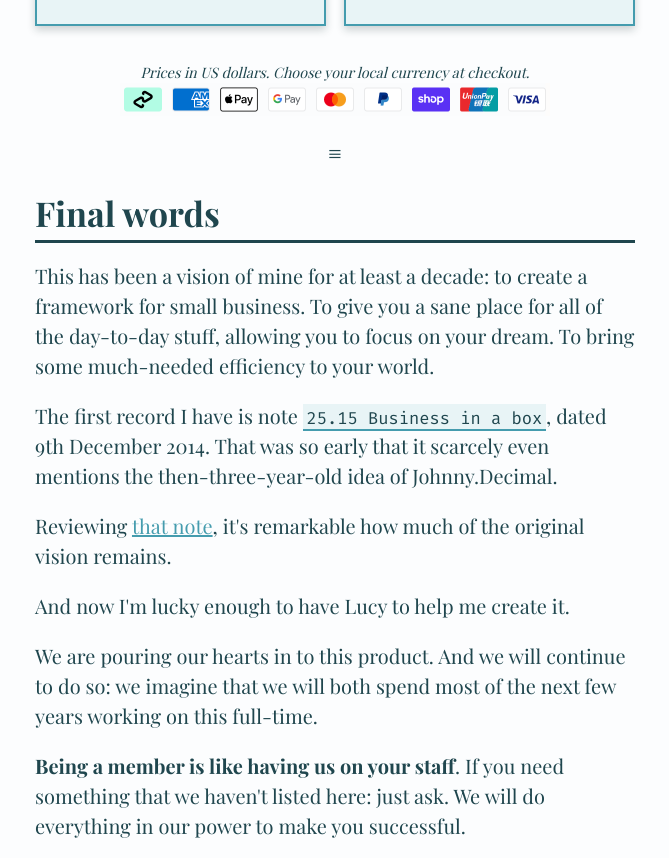
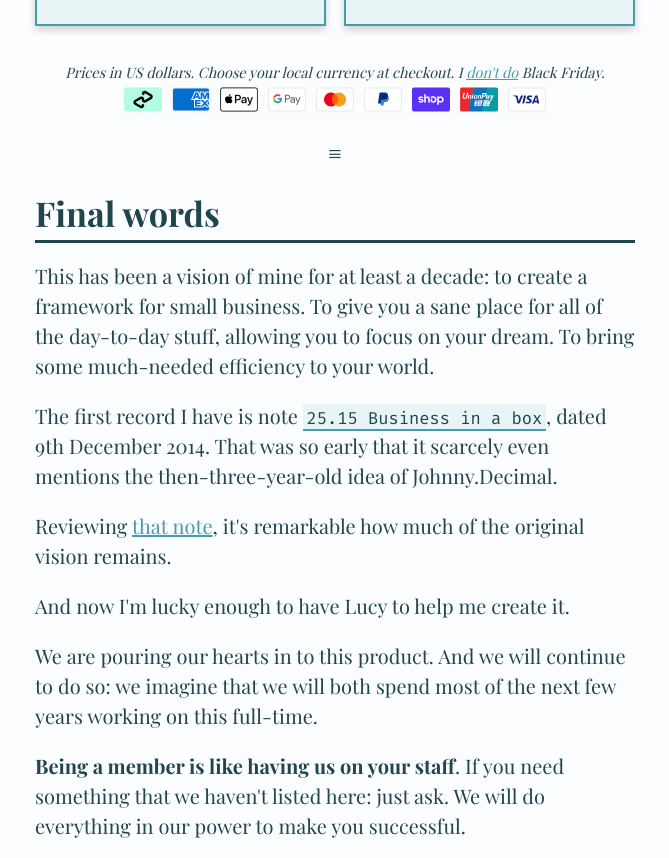
Before and after one commit to johnnydecimal/decimal.business, an Astro site: page / in a window 1280 px wide. Shown: the part 8318-9176 px from the top of the page, without its empty margins (305-974 px from the left). Built offline with nearby package versions, Linux system fonts and the light colour scheme; Astro itself is replaced by a stand-in of ours; a web font is replaced by a local one.

Commit message:
don't do Black Friday

```diff
--- a/src/components/Price.astro
+++ b/src/components/Price.astro
@@ -76,7 +76,9 @@
     </div>
   </div>
   <p class="price-note">
-    Prices in US dollars. Choose your local currency at checkout.
+    Prices in US dollars. Choose your local currency at checkout. I <a
+      href="https://jdcm.al/22.00.0088">don't do</a
+    > Black Friday.
   </p>
   <div class="payment-logos-container">
     <picture class="payment-logos">
```
